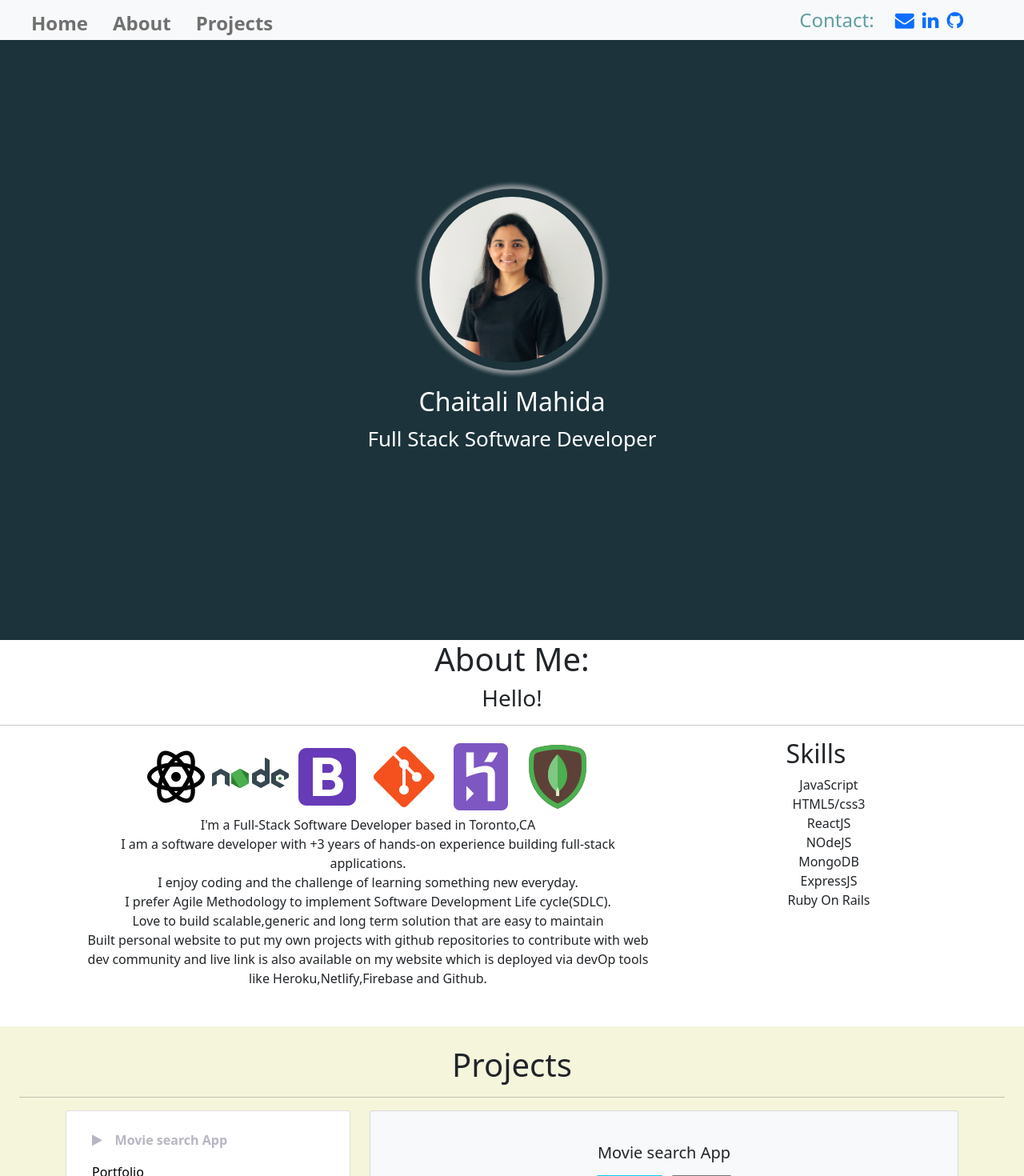
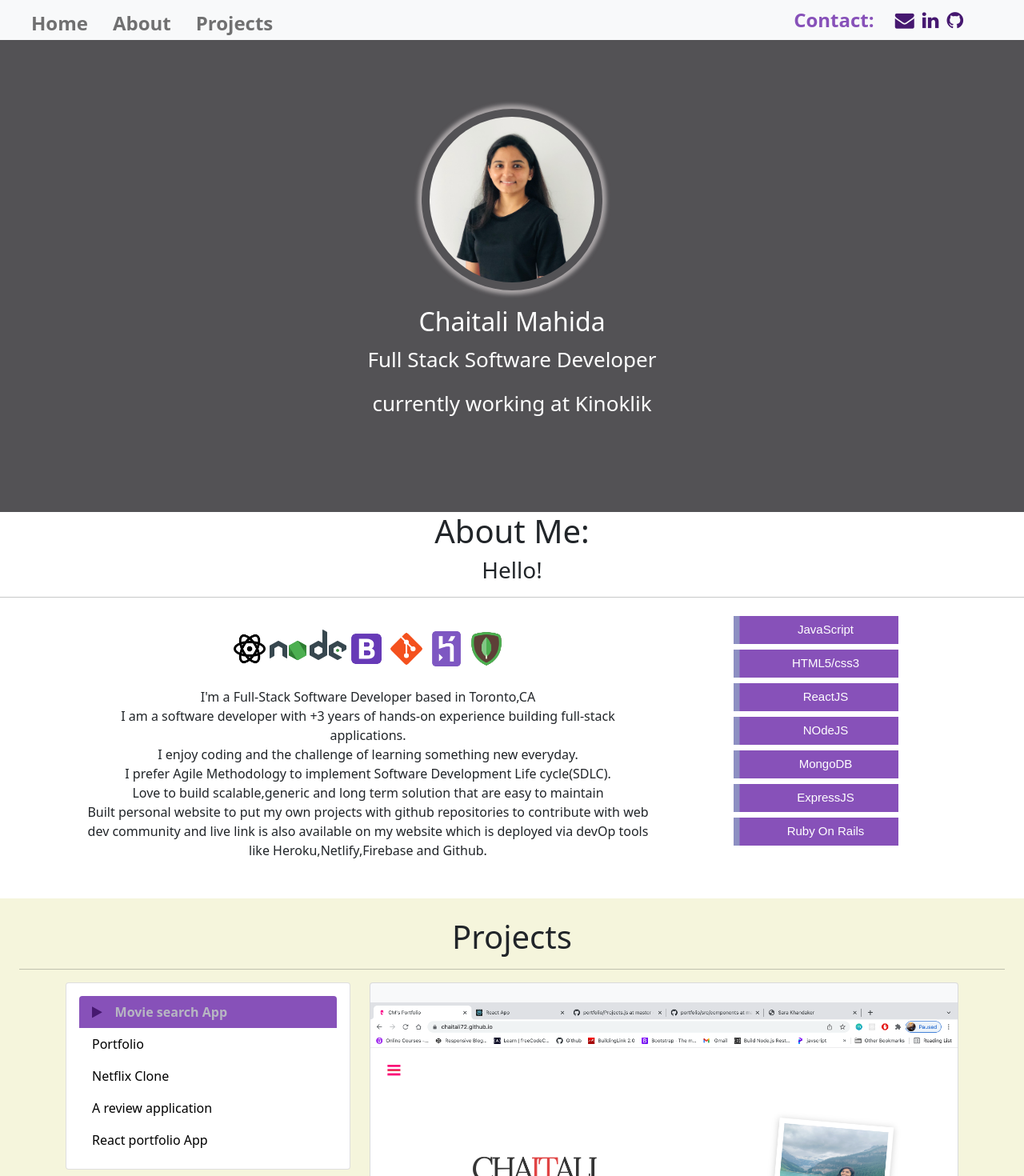
Before and after one commit to chaitali72/React-portfolio, a React (Create React App) app: page / in a window 1280 px wide. Shown: the top 1470 px of the page at 80% size. Built offline with nearby package versions, Linux system fonts and the light colour scheme; a web font is replaced by a local one.

Commit message:
add image/description to the singleproject

```diff
--- a/src/App.css
+++ b/src/App.css
@@ -6,20 +6,22 @@ body {
   margin: 0;
   padding: 0;
 }
-
+.text-purple {
+  color: #8751b9;
+}
+.text-bold {
+  font-weight: 600;
+}
 .App-header {
-  background-color: #1c333b;
-  min-height: 100vh;
+  /* background-color: #1c333b; */
+  background: #535255;
+  min-height: 80vh;
   display: flex;
   flex-direction: column;
   align-items: center;
   justify-content: center;
   font-size: calc(10px + 2vmin);
   color: white;
-}
-
-.App-link {
-  color: #61dafb;
 }
 
 @keyframes App-logo-spin {
@@ -69,20 +71,24 @@ nav.main-navigationbar ul.nav-list {
 
 .nav-list li:nth-child(1) {
   animation-delay: 0.3s;
+  color: #461870;
 }
 
 .nav-list li:nth-child(2) {
   animation-delay: 0.6s;
+  color: #461870;
 }
 
 .nav-list li:nth-child(3) {
   animation-delay: 0.9s;
+  color: #461870;
 }
 /* Animation */
 
 @keyframes fadeInUp {
   from {
     transform: translate3d(0, 40px, 0);
+    color: #461870;
   }
 
   to {
@@ -126,7 +132,6 @@ nav ul li:nth-child(3) {
   margin-right: 40px;
 }
 .contact {
-  color: cadetblue;
   margin-right: 60px;
   font-size: 1.5rem;
 }
@@ -139,3 +144,31 @@ nav ul li:nth-child(3) {
 .project-section {
   background-color: beige;
 }
+#selected {
+  color: #b4b5d1;
+  background-color: #8751b9;
+}
+.fa {
+  color: #461870;
+}
+.skills-group li {
+  position: relative;
+  display: block;
+  padding: 0.4em 0.4em 0.4em 2em;
+  *padding: 0.4em;
+  margin: 0.5em 5em;
+  background: #8751b9;
+  color: white;
+  text-decoration: none;
+  box-shadow: inset 0.5em 0 #8d8fc2;
+  -webkit-transition: box-shadow 1s; /* For Safari 3.1 to 6.0 */
+  transition: box-shadow 1s;
+}
+.skills-group ul {
+  counter-reset: li;
+  list-style: none;
+  *list-style: decimal;
+  font-size: 15px;
+  font-family: "Raleway", sans-serif;
+  padding: 0;
+}
--- a/src/components/About.js
+++ b/src/components/About.js
@@ -17,16 +17,38 @@ export class About extends Component {
           <div class="row">
             <div className="col-lg-8">
               <div className="techicon">
-                <img src={react} alt="techlogo" className="tech-icons"></img>
+                <img
+                  src={react}
+                  alt="techlogo"
+                  className="tech-icons"
+                  width="50"
+                ></img>
                 <img src={node} alt="techlogo" className="tech-icons"></img>
                 <img
                   src={bootstrap}
                   alt="techlogo"
                   className="tech-icons"
+                  width="50"
                 ></img>
-                <img src={git} alt="techlogo" className="tech-icons"></img>
-                <img src={heroku} alt="techlogo" className="tech-icons"></img>
-                <img src={mongodb} alt="techlogo" className="tech-icons"></img>
+                <img
+                  src={git}
+                  alt="techlogo"
+                  width="50"
+                  className="tech-icons"
+                ></img>
+                <img
+                  src={heroku}
+                  alt="techlogo"
+                  width="50"
+                  className="tech-icons"
+                  width="50"
+                ></img>
+                <img
+                  src={mongodb}
+                  width="50"
+                  alt="techlogo"
+                  className="tech-icons"
+                ></img>
                 <br></br>
                 I'm a Full-Stack Software Developer based in Toronto,CA<br></br>
                 I am a software developer with +3 years of hands-on experience
@@ -41,9 +63,12 @@ export class About extends Component {
                 Heroku,Netlify,Firebase and Github.
               </div>
             </div>
-            <div className="col-lg-4">
-              <h2>Skills</h2>
-              <ul className="skill-lists">
+            <div
+              className="col-lg-4"
+              style={{ color: "black", fontSize: "20px" }}
+            >
+              <div className="skills-group">
+                <ul className="skill-lists" style={{ listStyle: "none" }}>
                   <li>JavaScript</li>
                   <li>HTML5/css3</li>
                   <li>ReactJS</li>
@@ -52,7 +77,7 @@ export class About extends Component {
                   <li>ExpressJS</li>
                   <li>Ruby On Rails</li>
                 </ul>
-              <p></p>
+              </div>
             </div>
           </div>
         </div>
--- a/src/components/Header.js
+++ b/src/components/Header.js
@@ -5,14 +5,11 @@ export class Header extends Component {
     return (
       <div>
         <header>
-          <img
-            src={profile}
-            alt="profile"
-            className=" image_profile"
-          ></img>
+          <img src={profile} alt="profile" className=" image_profile"></img>
           <h2>Chaitali Mahida</h2>
         </header>
         <p className="header_title">Full Stack Software Developer</p>
+        <span>currently working at Kinoklik</span>
       </div>
     );
   }
--- a/src/components/NavBar.js
+++ b/src/components/NavBar.js
@@ -23,9 +23,9 @@ export class NavBar extends Component {
         </button>
         <div className="collapse navbar-collapse mb-2" id="navbarNavAltMarkup">
           <ul className="navbar-nav nav-list mr-0">
-            <li className="navitem-list">
+            <li className="navitem-list ">
               <Link
-                className="link nav-item nav-link"
+                className="link nav-item nav-link "
                 activeClass="active"
                 to="Home"
                 spy={true}
@@ -37,9 +37,9 @@ export class NavBar extends Component {
                 Home
               </Link>
             </li>
-            <li className="navitem-list">
+            <li className="navitem-list ">
               <Link
-                className="link nav-item nav-link"
+                className="link nav-item nav-link "
                 to="About"
                 spy={true}
                 smooth={true}
@@ -52,7 +52,7 @@ export class NavBar extends Component {
             </li>
             <li className="navitem-list">
               <Link
-                className="link nav-item nav-link"
+                className="link nav-item nav-link "
                 to="Projects"
                 spy={true}
                 smooth={true}
@@ -66,8 +66,13 @@ export class NavBar extends Component {
           </ul>
         </div>
 
-        <div className="contact">
-          <span style={{ marginRight: "10px" }}>Contact: </span>
+        <div className="contact ">
+          <span
+            className="text-purple text-bold"
+            style={{ marginRight: "10px" }}
+          >
+            Contact:{" "}
+          </span>
           <a href={`mailto:chaitalismahida@gmail.com`}>
             <i class="fa fa-envelope" style={{ marginLeft: "10px" }}></i>
           </a>
--- a/src/components/Projects.js
+++ b/src/components/Projects.js
@@ -1,5 +1,6 @@
 import React, { Component } from "react";
 import Project from "./SingleProj";
+import portfolioimg from "./images/portfolio.png";
 const projects = [
   {
     id: 1,
@@ -7,6 +8,7 @@ const projects = [
     description:
       "Create A Movie Search Application using React Hooks And Movie db Fetch API",
     website: "https://chaitali72.github.io/",
+    img: portfolioimg,
     github: "https://github.com/chaitali72/MovieSearchApp",
     techstack: "React/Axios,node/mongodb",
   },
@@ -50,7 +52,7 @@ class Projects extends Component {
   };
 
   setProject = (id) => {
-    this.setProject({ project_id: id });
+    this.setState({ project_id: id });
   };
 
   render() {
@@ -66,7 +68,7 @@ class Projects extends Component {
           <div className="project-content row card-section">
             <div className="col-lg-4 mb-4 text-left">
               <div className="card p-3 card-project-list">
-                <ul className="list-group list-group-flush">
+                <ul className="list-group list-group-flush text-left">
                   {projects.map((project) => (
                     <li
                       key={project.id}
@@ -93,10 +95,9 @@ class Projects extends Component {
               title={selectedProject.title}
               description={selectedProject.description}
               website={selectedProject.website}
-              url={selectedProject.url}
-              git={selectedProject.git}
+              github={selectedProject.github}
               img={selectedProject.img}
-              tech={selectedProject.tech}
+              techstack={selectedProject.techstack}
             ></Project>
           </div>
         </div>
--- a/src/components/SingleProj.js
+++ b/src/components/SingleProj.js
@@ -8,9 +8,15 @@ export class SingleProj extends Component {
       <div className="col-lg-8">
         <div className="card bg-light mb-3 cardproject">
           <br />
+          <img
+            alt={this.props.title}
+            src={this.props.img}
+            style={{ height: "auto", width: "100%" }}
+          />
           <div className="card-body">
-            <h5 className="catd-title">{this.props.title}</h5>
-            <p className="card-desc">{this.props.techstack}</p>
+            <h5 className="catd-title text-bold">{this.props.title}</h5>
+            <p className="card-desc">{this.props.description}</p>
+            <p className="card-desc text-purple">{this.props.techstack}</p>
             {this.props.website ? (
               <a href={this.props.website} className="btn btn-info mr-2">
                 Website
```
Also changed, not shown: src/components/images/portfolio.png (added). Lines whose indentation alone changed are shown as unchanged.
